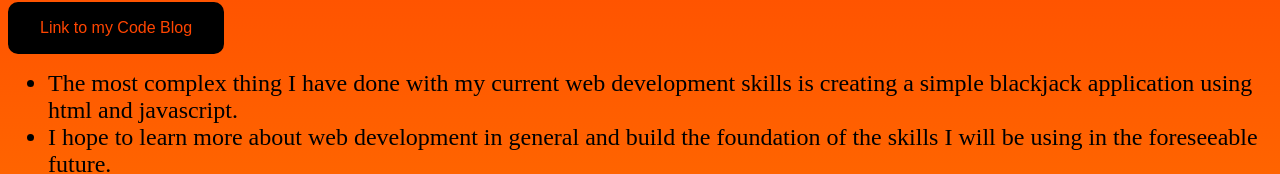
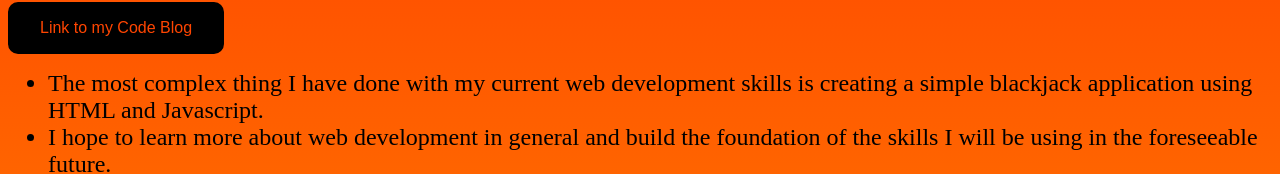
Before and after one commit to niclbody13/niclbody13.github.io, a plain HTML site: page index.html in a window 1280 px wide. Shown: the part 166-340 px from the top of the page. Drawn offline with Linux system fonts and the light colour scheme.

Commit message:
fixed grammar

```diff
--- a/index.css
+++ b/index.css
@@ -4,6 +4,7 @@ body {
 
 li {
     font-size: x-large;
+
 }
 
 p {
--- a/index.html
+++ b/index.html
@@ -14,7 +14,7 @@
         <button onclick="clickTo()">Link to my Code Blog</button>
 
         <ul>
-            <li>The most complex thing I have done with my current web development skills is creating a simple blackjack application using html and javascript.</li>
+            <li>The most complex thing I have done with my current web development skills is creating a simple blackjack application using HTML and Javascript.</li>
             <li>I hope to learn more about web development in general and build the foundation of the skills I will be using in the foreseeable future.</li>
             <li>I have signed up for our Campuswire forum and I intend on using it very much throughout this term.</li>
         </ul>
```
